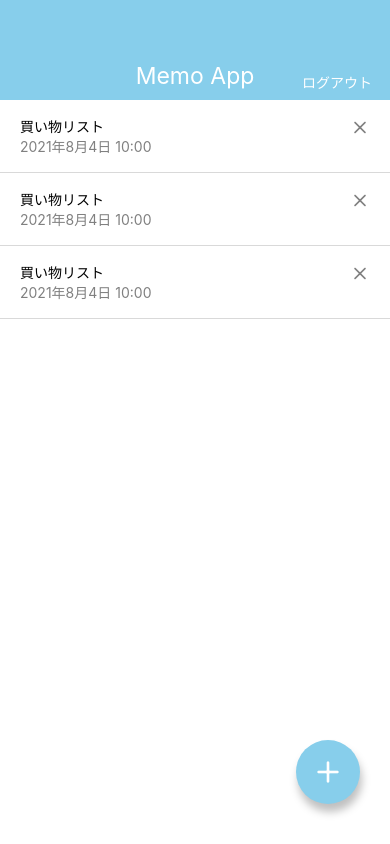
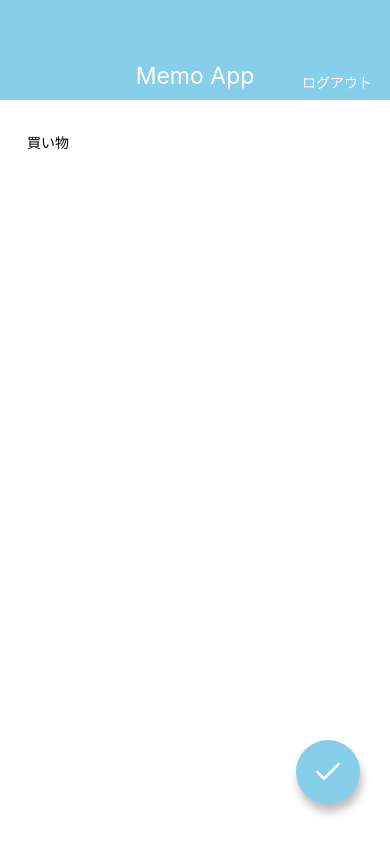
Before and after one commit to joel2145/ReactNativeTodo, a React Native app: screen / in a window 390 px wide. Built offline with nearby package versions, Linux system fonts and the light colour scheme.

Commit message:
メモ編集画面を作成中

```diff
--- a/App.js
+++ b/App.js
@@ -1,13 +1,15 @@
 import React from 'react';
 
-import MemoListScreen from "./src/screens/MemoListScreen";
+// import MemoListScreen from "./src/screens/MemoListScreen";
 // import MemoDetailScreen from "./src/screens/MemoDetailScreen";
+import MemoEditScreen from "./src/screens/MemoEditScreen";
 
 export default function App() {
   return (
     <>
-      <MemoListScreen />
+      {/* <MemoListScreen /> */}
       {/* <MemoDetailScreen /> */}
+      <MemoEditScreen />
     </>
 
   );
--- /dev/null
+++ b/src/screens/MemoEditScreen.jsx
@@ -0,0 +1,32 @@
+import React from 'react';
+import { View, StyleSheet, TextInput, KeyboardAvoidingView, } from 'react-native';
+
+import Header from "../components/Header";
+import CircleButton from "../components/CircleButton";
+
+export default function MemoEditScreen() {
+    return (
+        <KeyboardAvoidingView style={styles.container} behavior="height">
+            <Header />
+            <View style={styles.inputContainer}>
+                <TextInput value="買い物" multiline style={styles.input} />
+            </View>
+            <CircleButton name="check" />
+        </KeyboardAvoidingView >
+    );
+}
+
+const styles = StyleSheet.create({
+    container: {
+        flex: 1,
+        backgroundColor: '#fff',
+    },
+    inputContainer: {
+        paddingHorizontal: 27,
+        paddingVertical: 32,
+        flex: 1,
+    },
+    input: {
+        flex: 1,
+    },
+});
```
